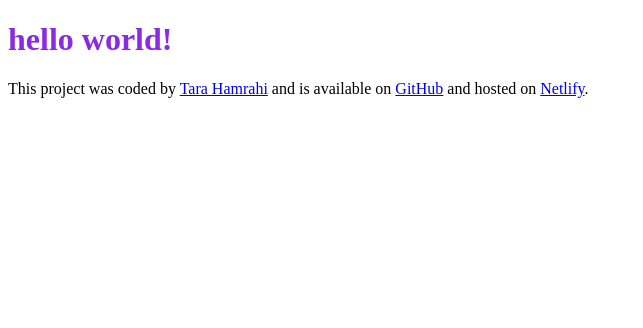
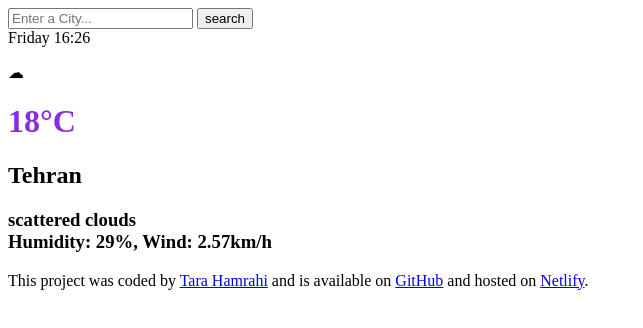
Before and after one commit to tw-rw/my-weather-app, a plain HTML site: page index.html in a window 1280 px wide. Shown: the whole page, without its empty margins (0-643 px from the left). Drawn offline with Linux system fonts and the light colour scheme.

Commit message:
Update index.html

```diff
--- a/index.html
+++ b/index.html
@@ -7,7 +7,18 @@
     <title>weather app</title>
   </head>
   <body>
-    <h1>hello world!</h1>
+    <header>
+      <input type="search" placeholder="Enter a City..." />
+      <input type="submit" value="search" />
+      <div>Friday 16:26</div>
+    </header>
+    <p>☁</p>
+    <h1>18°C</h1>
+    <h2>Tehran</h2>
+    <h3>
+      scattered clouds <br />
+      Humidity: 29%, Wind: 2.57km/h
+    </h3>
     <footer>
       This project was coded by
       <a href="https://github.com/tw-rw" target="_blank">Tara Hamrahi</a>
@@ -16,7 +27,8 @@
         GitHub</a
       >
       and hosted on
-      <a href="#" target="_blank">Netlify</a>.
+      <a href="https://wethrapplication.netlify.app" target="_blank">Netlify</a
+      >.
     </footer>
     <script src="src/java.js"></script>
   </body>
```
